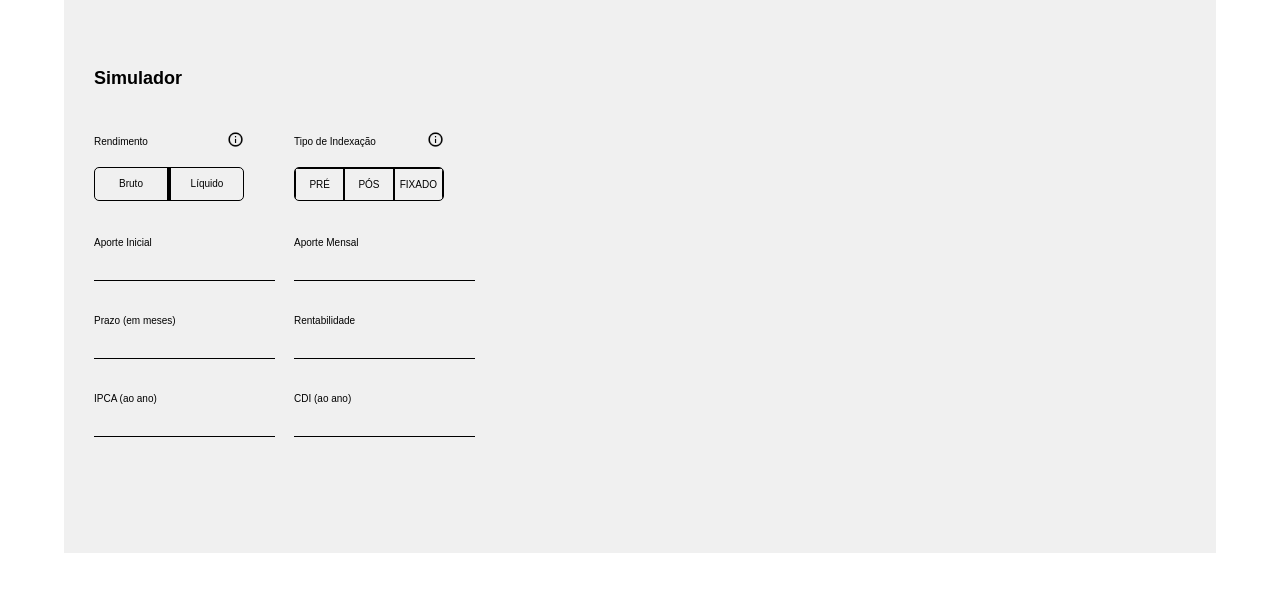
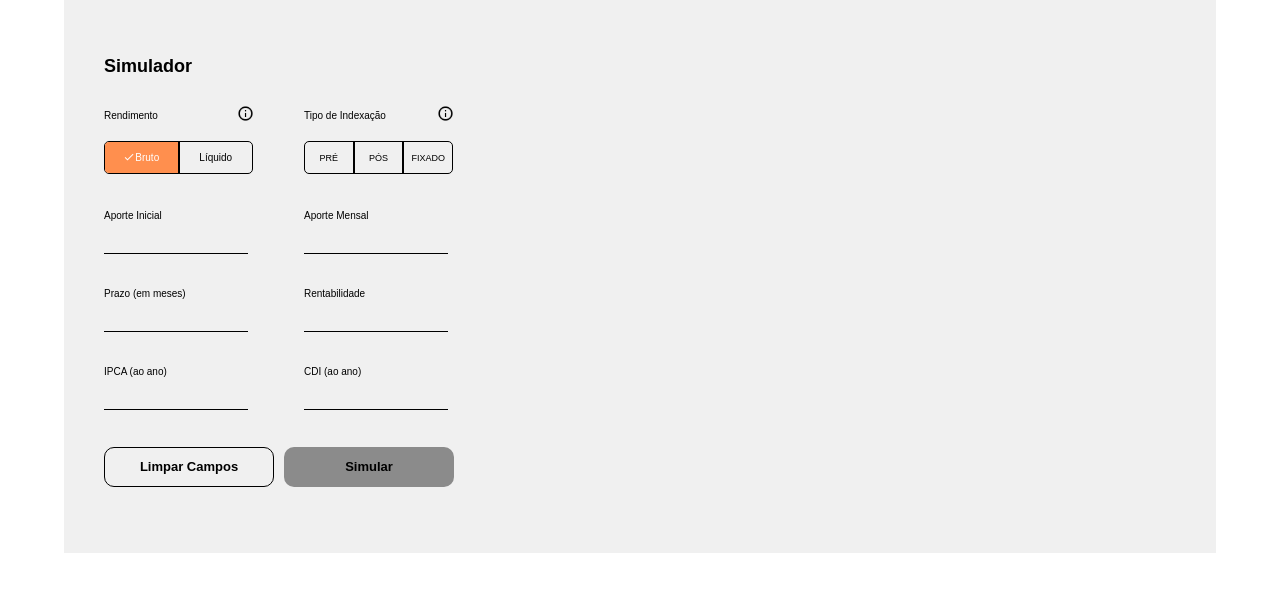
Before and after one commit to xd4n1el/-eqi-investimentos-desafio-frontend-, a plain HTML site: page index.html in a window 1280 px wide. Both pictures are taken after a click on the item "Bruto". Shown: the part 127-718 px from the top of the page. Drawn offline with Linux system fonts and the light colour scheme.

Commit message:
modified:   ../README.md 	modified:   ../index.html 	modified:   script.js 	modified:   ../styles/style.css

```diff
--- a/index.html
+++ b/index.html
@@ -33,18 +33,18 @@
                     <img src="images\outline_info_black_24dp.png" alt="some info">
                 </div>
 
-                <div id="options">
-                    <ul>
-                        <li id="item1" class="active">
-                            <img src="images\outline_done_white_24dp.png" id="Arrow" class="invisible">
+
+                    <ul id="options">
+                        <li id="item1">
+                            <img src="images\outline_done_white_24dp.png" id="Arrow" class="hidden">
                             <p id="paragraph">Bruto</p>
                         </li>
                         <li id="item2">
-                            <img src="images\outline_done_white_24dp.png" id="Arrow2" class="invisible">
+                            <img src="images\outline_done_white_24dp.png" id="Arrow2" class="hidden">
                             <p id="paragraph2">Líquido</p>
                         </li>
                     </ul>
-                </div>
+
 
                 <div id="valuesCalc">
                     <ul id="findInput">
@@ -76,22 +76,20 @@
                     <img src="images\outline_info_black_24dp.png" alt="some info">
                 </div>
 
-                <div id="optionsTwo">
-                    <ul>
+                    <ul id="optionsTwo">
                         <li id="item3">
-                            <img src="images\outline_done_white_24dp.png" id="Arrow3" class="invisible">
+                            <img src="images\outline_done_white_24dp.png" id="Arrow3" class="hidden">
                             <p id="paragraph3">PRÉ</p>
                         </li>
                         <li id="item4">
-                            <img src="images\outline_done_white_24dp.png" id="Arrow4" class="invisible">
+                            <img src="images\outline_done_white_24dp.png" id="Arrow4" class="hidden">
                             <p id="paragraph4">PÓS</p>
                         </li>
                         <li id="item5">
-                            <img src="images\outline_done_white_24dp.png" id="Arrow5" class="invisible">
+                            <img src="images\outline_done_white_24dp.png" id="Arrow5" class="hidden">
                             <p id="paragraph5">FIXADO</p>
                         </li>
                     </ul>
-                </div>
 
                 <div id="valuesCalc">
                     <ul id="findInput2">
@@ -115,6 +113,14 @@
 
             </div>
 
+            <div id="buttons">
+
+                <button id="clear">Limpar Campos</button>
+
+                <button id="submit" class="submit-disable">Simular</button>
+
+            </div>
+
         </div>
 
     </div>
--- a/scripts/script.js
+++ b/scripts/script.js
@@ -25,10 +25,18 @@ function changeOtherOptionStyle() {
 
     options.addEventListener('click', function(e) {
         const currentElement = e.target;
-        const nextBrother = currentElement.nextElementSibling;
-        const prevBrother = currentElement.previousElementSibling;
+        let nextBrother = currentElement.nextElementSibling;
+        let prevBrother = currentElement.previousElementSibling;
 
-        currentElement.classList.toggle('active')
+        currentElement.classList.toggle('active');
+
+        while(prevBrother) {
+            if(prevBrother.classList.contains('active')) {
+                prevBrother.classList.toggle('active');
+            }
+
+            prevBrother = prevBrother.previousElementSibling;
+        }
 
         while(nextBrother) {
             if(nextBrother.classList.contains('active')) {
@@ -38,22 +46,39 @@ function changeOtherOptionStyle() {
             nextBrother = nextBrother.nextElementSibling;
         }
 
-        while(prevBrother) {
-            if(prevBrother.classList.contains('active')) {
-                prevBrother.classList.toggle('active');
-            }
-
-            prevBrother = prevBrother.previousElementSibling;
-        }
-
     })
 }
 
-function submitBtn() {
+function validateSubmitButton() {
     const btn = document.getElementById('submit');
+
+    const input = document.querySelectorAll('input');
+    const redClasses = document.querySelectorAll('.red');
+    const isVisible = document.querySelectorAll('.visible');
+    const isActive = document.querySelectorAll('.active')
+
+    for(let j = 0; j < isActive.length; j++) {
+        if(isActive.length > 1) {
+            for (let i = 0; i < input.length; i++) {
+                if(input[i].value != '' && redClasses.length < 1 && isVisible.length < 1) {
+                    btn.classList.add('submit-active')
+                } else {
+                    btn.classList.remove('submit-active')
+                }
+            }
+        }
+    }
+}
+
+function executeSubmitButton() {
+    const options = document.getElementById('options');
+    const optionsTwo = document.getElementById('optionsTwo');
+
     const input = document.querySelectorAll('input');
 
-
+    input.forEach(e => e.addEventListener('keypress', validateSubmitButton))
+    options.addEventListener('click', validateSubmitButton)
+    optionsTwo.addEventListener('click', validateSubmitButton)
 }
 
 
@@ -65,10 +90,10 @@ function validateInput(input) {
 
     inputBox.addEventListener('keyup', function() {
 
-        if(inputBox.value.length < 1 ) {
+        if(inputBox.value.length < 1) {
             titleChange.classList.remove('red')
             showErrorMessage.classList.remove('visible')
-        } else if(isNaN(inputBox.value)) {
+        } else if(isNaN(inputBox.value) && inputBox.value.length >= 1) {
             titleChange.classList.add('red')
             showErrorMessage.classList.add('visible')
         }  else {
@@ -97,7 +122,6 @@ function executeInput(name) {
     calculatorPosition.addEventListener('click', function(e) {
         const currentElement = e.target;
         const id = currentElement.id;
-        checkTab()
         validateInput(id)
     })
 
@@ -127,4 +151,4 @@ executeInput('findInput')
 executeInput('findInput2')
 checkTab()
 cleanButton()
-submitBtn()
+executeSubmitButton()
--- a/styles/style.css
+++ b/styles/style.css
@@ -13,19 +13,18 @@ html, body {
 }
 
 .container {
-    position: fixed;
-    top: 80px;
+    margin-top: 80px;
     background-color: rgb(240, 240, 240);
-    width: 90%;
+    width: 90vw;
     max-width: 1400px;
     height: 600px;
     display: flex;
     flex-direction: row;
+    flex-wrap: wrap;
 }
 
 .mainTitle {
     width: 100%;
-    max-width: 1400px;
     height: 50px;
     z-index: 10;
     background-color: transparent;
@@ -40,16 +39,13 @@ html, body {
 }
 
 .calculator {
-    position: absolute;
-    transform: translateY(100px);
-    margin-left: 30px;
-    height: 400px;
+    height: 450px;
     width: 350px;
+    margin-left: 40px;
     display: flex;
     justify-content: space-between;
     flex-direction: row;
     flex-wrap: wrap;
-    box-sizing: border-box;
 }
 
 .calculator h2 {
@@ -57,6 +53,7 @@ html, body {
     font-weight: bold;
     height: 25px;
     width: 400px;
+    margin: 0;
 }
 
 .simulator {
@@ -85,24 +82,16 @@ html, body {
 
 #options, #optionsTwo {
     display: flex;
-    justify-content: flex-start;
+    justify-content: space-between;
+    flex-direction: row;
+    width: 147px;
+    height: 31px;
     border: solid 1px black;
     border-radius: 5px;
-    height: 32px;
-    width: 150px;
-    overflow: hidden;
-}
-
-#options ul, #optionsTwo ul {
-    display: flex;
-    flex-direction: row;
     margin: 0;
     padding: 0;
-    width: 148px;
-}
-
-#options ul {
-    width: 150px;
+    width: 147px;
+    overflow: hidden;
 }
 
 #options li, #optionsTwo li {
@@ -115,20 +104,24 @@ html, body {
 }
 
 #options li {
-    width: 80px;
-    height: 40px;
+    width: 75px;
+}
+
+#options li:last-child {
     border-left: solid 2px black;
+}
+
+
+#optionsTwo li {
+    width: 55px;
+}
+
+#optionsTwo li:first-child {
     border-right: solid 2px black;
 }
 
-#options li:first-child {
-    border-left: 0px;
-}
-
-#optionsTwo li {
-    width: 52px;
-    height: 40px;
-    border: solid 1px black;
+#optionsTwo li:last-child {
+    border-left: solid 2px black;
 }
 
 #options p, #optionsTwo p {
@@ -136,34 +129,32 @@ html, body {
     text-decoration: none;
 }
 
-#Arrow, #Arrow2, #Arrow3, #Arrow4, #Arrow5 {
-    position: absolute;
-    width: 15px;
-    height: 15px;
-    margin-top: 7px;
-    margin-right: 27px;
+#optionsTwo p {
+    font-size: 9px;
+    padding-top: 2px;
+}
+
+#options img, #optionsTwo img {
+    width: 12px;
+    height: 12px;
+    margin-top: 9px;
     pointer-events: none;
 }
 
-#Arrow2, #Arrow5 {
-    margin-right: 37px;
-}
-
 .active {
-    background-color: rgb(253, 160, 53);
+    background-color: rgb(255, 143, 78);
 }
 
 .active img {
-    visibility: visible;
+    display: block;
 }
 
-.BGtransformation {
-    background-color: rgb(253, 160, 53);
+.active p {
+    color: white;
 }
 
-.colorChange {
-    color: white;
-    transform: translateX(5px);
+.hidden {
+    display: none;
 }
 
 .invisible {
@@ -196,8 +187,9 @@ html, body {
 }
 
 .textStyle {
+    width: 140px;
+    border: none;
     background-color: transparent;
-    border: none;
     border-bottom: solid 1px black;
     resize: none;
 }
@@ -206,7 +198,7 @@ html, body {
     background-color: rgb(64, 115, 255);
 }
 
-textarea:focus, input:focus, select:focus  {
+textarea:focus, input:focus, select:focus {
     box-shadow: 0 0 0 0;
     border: 0 none;
     outline: 0;
@@ -221,3 +213,40 @@ textarea:focus, input:focus, select:focus  {
     font-size: 9px;
     color: red;
 }
+
+#buttons {
+    margin-top: 20px;
+    display: flex;
+    flex-direction: row;
+    justify-content: space-between;
+    width: 400px;
+    height: 40px;
+}
+
+#buttons button {
+    width: 170px;
+    font-size: 13px;
+    font-weight: bold;
+    cursor: pointer;
+}
+
+#clear {
+    background-color: transparent;
+    border: solid 1px black;
+    border-radius: 10px;
+}
+
+#submit {
+    border: solid 1px transparent;
+    border-radius: 10px;
+}
+
+.submit-disable {
+    background-color: rgb(139, 139, 139);
+    pointer-events: none;
+}
+
+.submit-active {
+    background-color: rgb(255, 143, 78);
+    pointer-events: all;
+}
```
Also changed, not shown: 1 other file.
